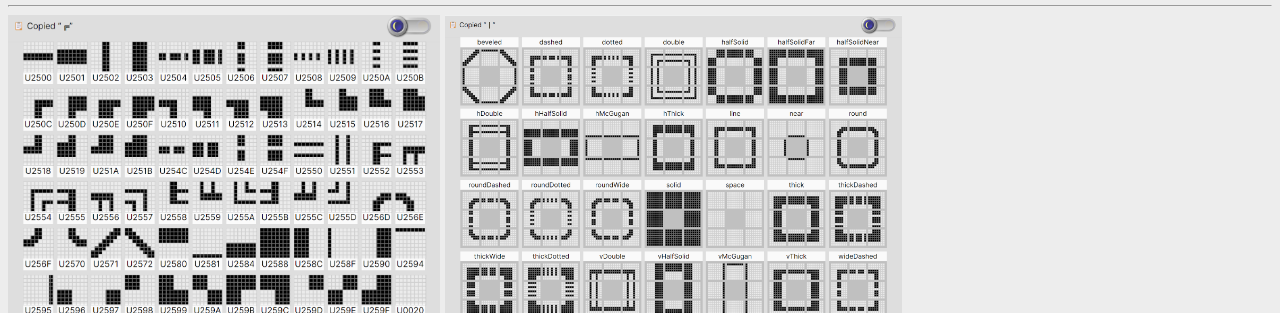
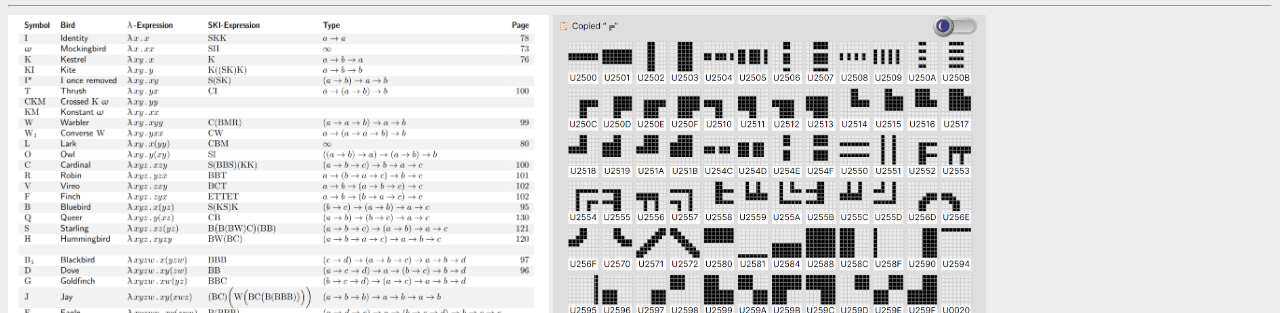
Before and after one commit to middle-ages/middle-ages.github.io, a plain HTML site: page index.html in a window 1280 px wide. Shown: the part 510-823 px from the top of the page. Drawn offline with Linux system fonts and the light colour scheme.

Commit message:
More images

```diff
--- a/index.html
+++ b/index.html
@@ -188,6 +188,7 @@
       </div>
       <hr/>
       <div>
+        <a title="Raymond Smullyan's combinatory bird index for “To Mock a Mockingbird”" href="images/combinatory-birds.pdf"><img title="Raymond Smullyan's combinatory bird index for “To Mock a Mockingbird”" src="images/combinatory-birds.png" class="gallery"></a>
         <a title="All border glyphs" href="https://middle-ages.github.io/haag59/site/border-glyphs.html"><img title="All border glyphs" src="images/border-glyphs.png" class="gallery"></a>
         <a  title="All named borders sets" href="https://middle-ages.github.io/haag59/site/named-border-sets.html"><img title="All named border sets" src="images/named-border-sets.png" class="gallery"></a>
         <a  title="Dense stack table" href="images/stack-table-dense.pdf"><img title="Dense stack table" src="images/stack-table-dense.png" class="gallery"></a>
```
Also changed, not shown: images/combinatory-birds.png (added), 1 other file.
